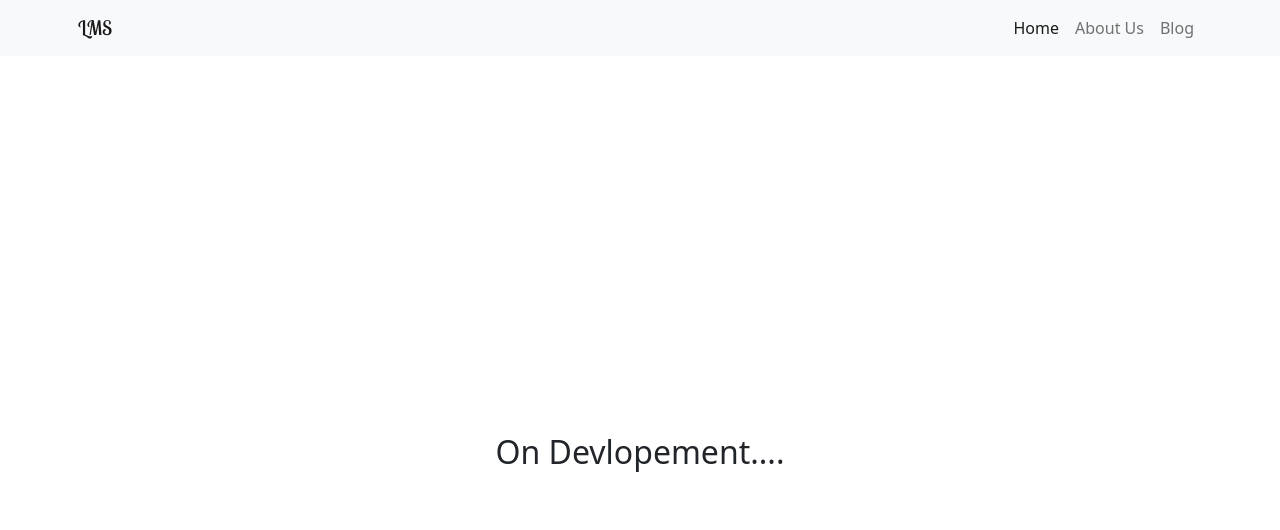
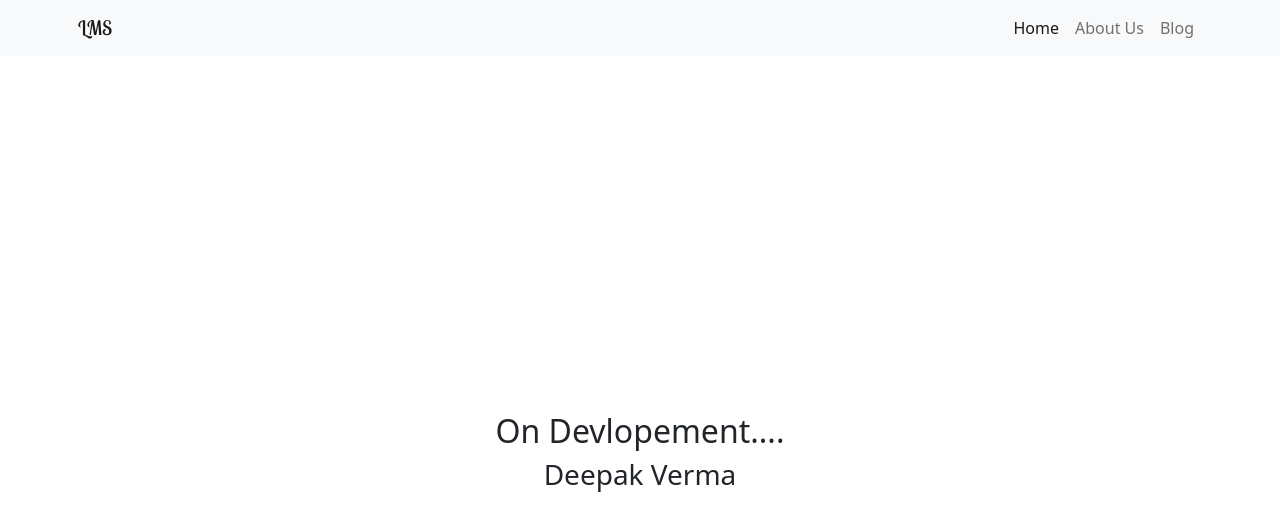
Before and after one commit to deepak032002/lms, a React (Create React App) app: page / in a window 1280 px wide. Shown: the top 530 px of the page. Built offline with nearby package versions, Linux system fonts and the light colour scheme.

Commit message:
Seventh Commit

```diff
--- a/src/components/Footer.jsx
+++ b/src/components/Footer.jsx
@@ -3,8 +3,9 @@
 const footer = () => {
     return (
         <>
-            <div className="container d-flex justify-content-center align-items-center Info">
+            <div className="container d-flex justify-content-center align-items-center Info flex-column">
                 <h2>On Devlopement....</h2>
+                <h3>Deepak Verma</h3>
             </div>
         </>
     )
```
